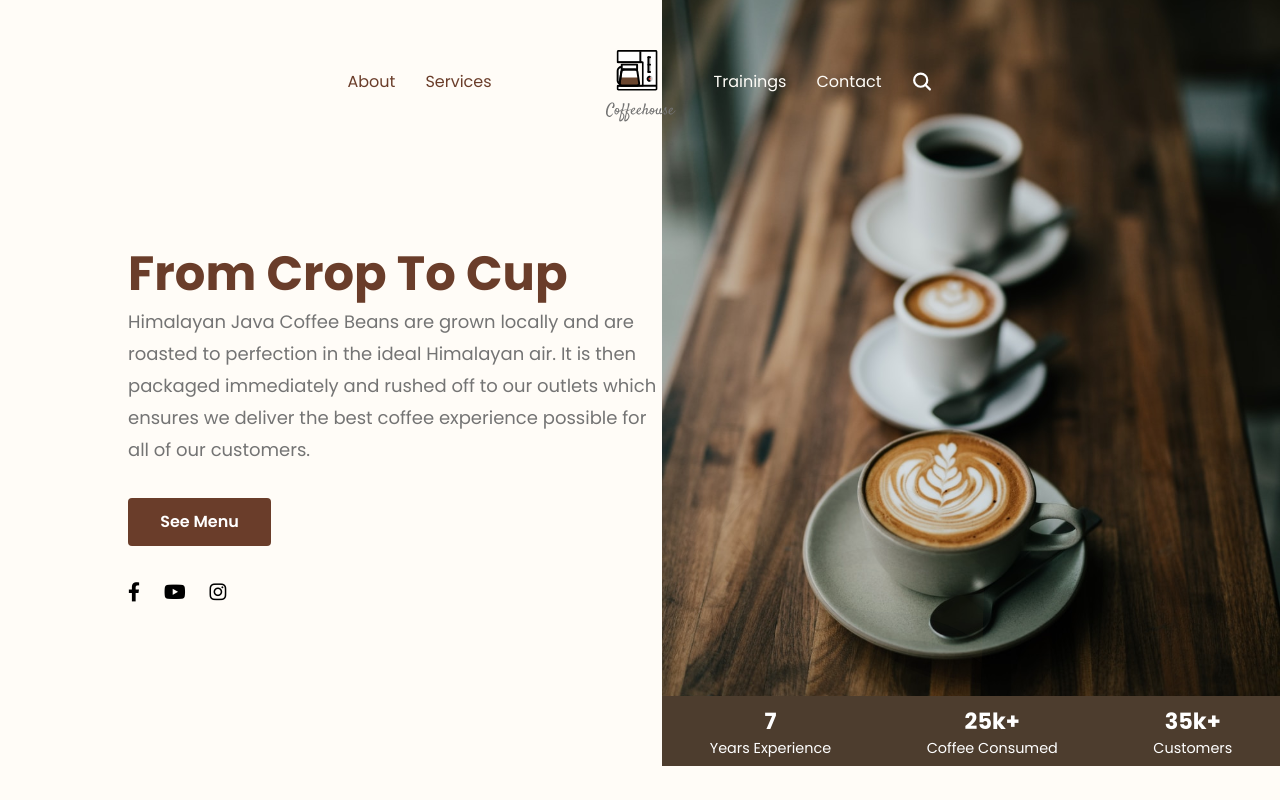
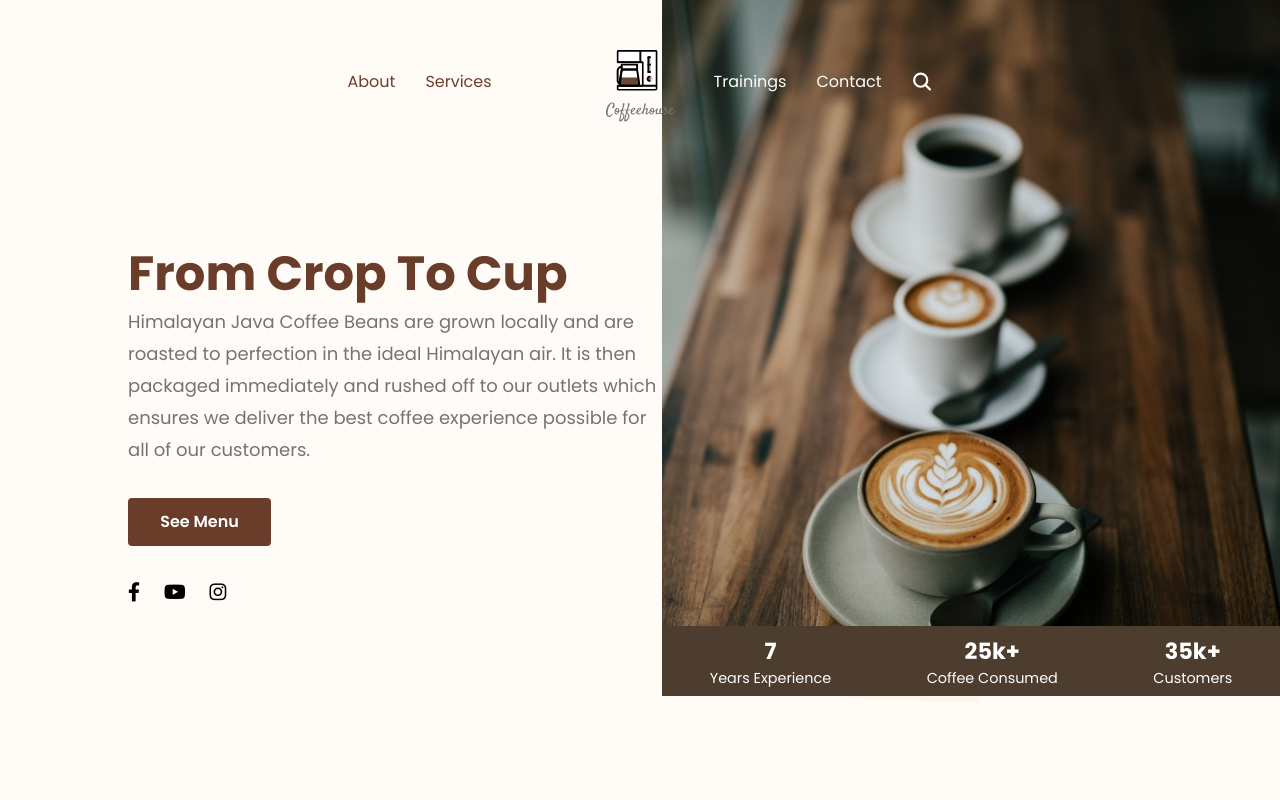
Before and after one commit to SantoshPoudel0/Internship_Frontend, a React (Create React App) app in the folder frontend/: page / in a window 1280 px wide. Built offline with nearby package versions, Linux system fonts and the light colour scheme.

Commit message:
image bottom banner fixed

```diff
--- a/frontend/src/components/Home.css
+++ b/frontend/src/components/Home.css
@@ -125,8 +125,10 @@
   justify-content: space-around;
   align-items: center;
   background-color: #4D3D2E;
-  margin-top: auto;
-  z-index: 2;
+  position: absolute;
+  bottom: 0;
+  left: 0;
+  z-index: 5;
 }
 
 .stat-item {
```
